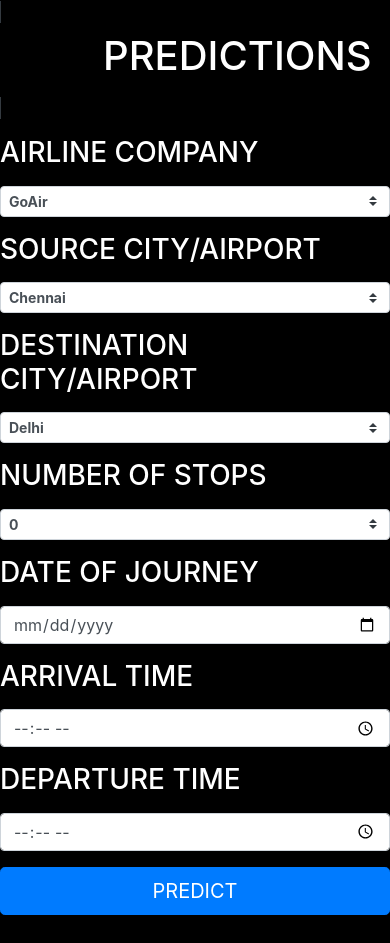
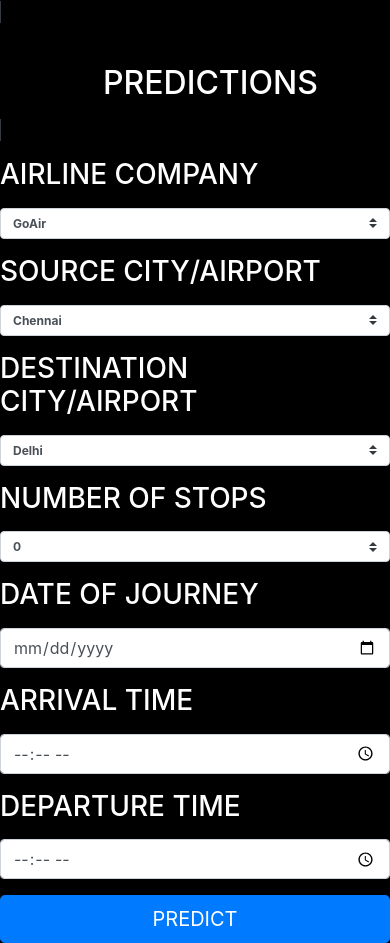
Before and after one commit to Shivang-Agarwal11/django3-flightfarepro, a Django app: page / in a window 390 px wide. Shown: the part 94-1037 px from the top of the page. Before the commit the page ends 1009 px from the top, so only its background shows below. Run offline with Django 3.2, Linux system fonts and the light colour scheme; parts of the project's set-up code (start-up, migrations or seed data) failed here and were passed over; some libraries are stand-ins or nearby versions.

Commit message:
responsive

```diff
--- a/modelprediction/templates/modelprediction/home.html
+++ b/modelprediction/templates/modelprediction/home.html
@@ -7,16 +7,17 @@
     <title>Flight Fare</title>
     <link rel="icon" type="image/png" href="{% static 'modelprediction/favicon.png' %}">
     <link rel="stylesheet" href="https://cdnjs.cloudflare.com/ajax/libs/font-awesome/4.7.0/css/font-awesome.min.css">
-    <script src="https://cdn.jsdelivr.net/npm/bootstrap@5.0.2/dist/js/bootstrap.bundle.min.js" integrity="sha384-MrcW6ZMFYlzcLA8Nl+NtUVF0sA7MsXsP1UyJoMp4YLEuNSfAP+JcXn/tWtIaxVXM" crossorigin="anonymous"></script>
-    <link rel="stylesheet" href="https://stackpath.bootstrapcdn.com/bootstrap/4.5.2/css/bootstrap.min.css" integrity="sha384-JcKb8q3iqJ61gNV9KGb8thSsNjpSL0n8PARn9HuZOnIxN0hoP+VmmDGMN5t9UJ0Z" crossorigin="anonymous">
+    <meta name="viewport" content="width=device-width, initial-scale=1">
+    <script src="https://cdn.jsdelivr.net/npm/bootstrap@5.1.0/dist/js/bootstrap.bundle.min.js" integrity="sha384-U1DAWAznBHeqEIlVSCgzq+c9gqGAJn5c/t99JyeKa9xxaYpSvHU5awsuZVVFIhvj" crossorigin="anonymous"></script>
+    <link rel="stylesheet" href="https://maxcdn.bootstrapcdn.com/bootstrap/4.0.0/css/bootstrap.min.css" integrity="sha384-Gn5384xqQ1aoWXA+058RXPxPg6fy4IWvTNh0E263XmFcJlSAwiGgFAW/dAiS6JXm" crossorigin="anonymous">
 </head>
 
 <body style="background-color:black">
     <nav class="navbar navbar-dark bg-primary">
-        <a class="navbar-brand" href="#" style="display: inline;">
+        <div class="navbar-brand" href="#" style="display: inline;" class="text-left">
             <i class="fa fa-fighter-jet" aria-hidden=""></i>
             <span class="align-baseline"><ion-icon name="calendar-outline" role="img" class="md hydrated" aria-label="calendar outline"></ion-icon> Airline Price Prediction</span>
-        </a>
+        </div>
 
 
         <div class="text-right">
@@ -27,8 +28,9 @@
 
     </nav>
     <span class="border border-dark">
+    <div class="px-3 py-3"></div>
     <div class="mx-auto" style="width: 200px;">
-        <span class="d-block p-2 bg text-white"><h1>PREDICTIONS</h1></span>
+        <span class="d-block p-2 bg text-white"><h2>PREDICTIONS</h2></span>
     </div>
     </span>
 
```
